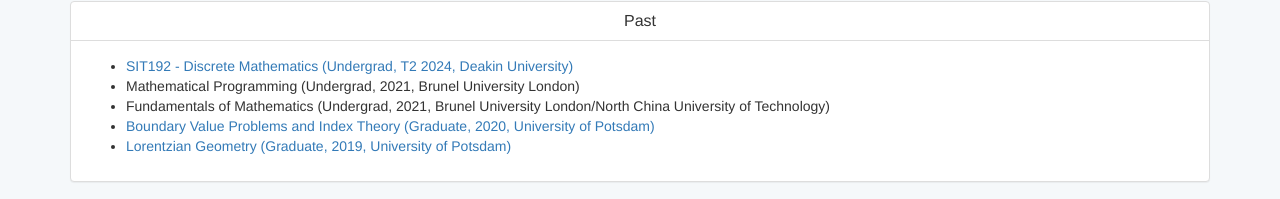
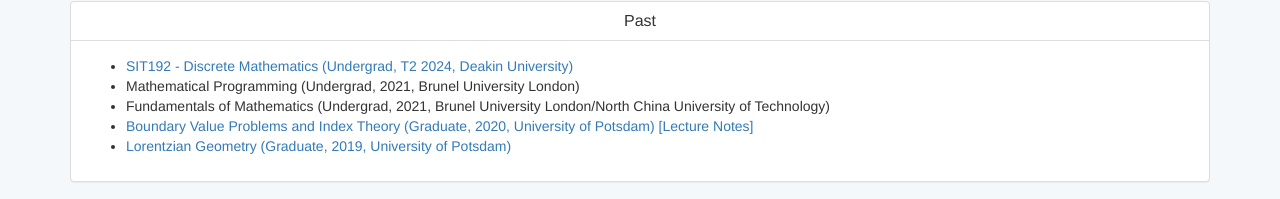
Before and after one commit to lashi-bandara/lashi-bandara.github.io, a Jekyll site: the page built from toc/teaching/index.html, in a window 1280 px wide. Shown: the part 755-954 px from the top of the page. Built offline with Jekyll 4.4.1, drawn with Linux system fonts in a browser that asks for light colours.

Commit message:
Lecture notes added for BVPIT

```diff
--- a/toc/teaching/index.html
+++ b/toc/teaching/index.html
@@ -26,7 +26,11 @@ description: "Lashi Bandara - Teaching"
 	<li> <a href="https://handbook.deakin.edu.au/courses-search/unit.php?unit=SIT192&year=2025">SIT192 - Discrete Mathematics (Undergrad, T2 2024, Deakin University)</a>
       <li>Mathematical Programming (Undergrad, 2021, Brunel University London)</li>
       <li>Fundamentals of Mathematics (Undergrad, 2021, Brunel University London/North China University of Technology)</li>
-      <li><a href="https://www.math.uni-potsdam.de/en/professuren/geometrie/lehre/sommersemester-2021/translate-to-english-vorlesung-boundary-value-problems-and-index-theory">Boundary Value Problems and Index Theory (Graduate, 2020,  University of Potsdam)</a></li>
-      <li><a href="https://www.math.uni-potsdam.de/professuren/geometrie/lehre/wintersemester-2019/20/vorlesung-lorentzian-geometry">Lorentzian Geometry (Graduate, 2019, University of Potsdam)</a></li>
+      <li><a href="https://www.math.uni-potsdam.de/en/professuren/geometrie/lehre/sommersemester-2021/translate-to-english-vorlesung-boundary-value-problems-and-index-theory">Boundary Value Problems and Index Theory (Graduate, 2020,  University of Potsdam)</a>
+	<a href="../publications/bvpit-25012022.pdf">[Lecture Notes]</a>
+	</li>
+
+      <li><a href="https://www.math.uni-potsdam.de/professuren/geometrie/lehre/wintersemester-2019/20/vorlesung-lorentzian-geometry">Lorentzian Geometry (Graduate, 2019, University of Potsdam)</a>
+</li>
   </div>
 </div>
```
